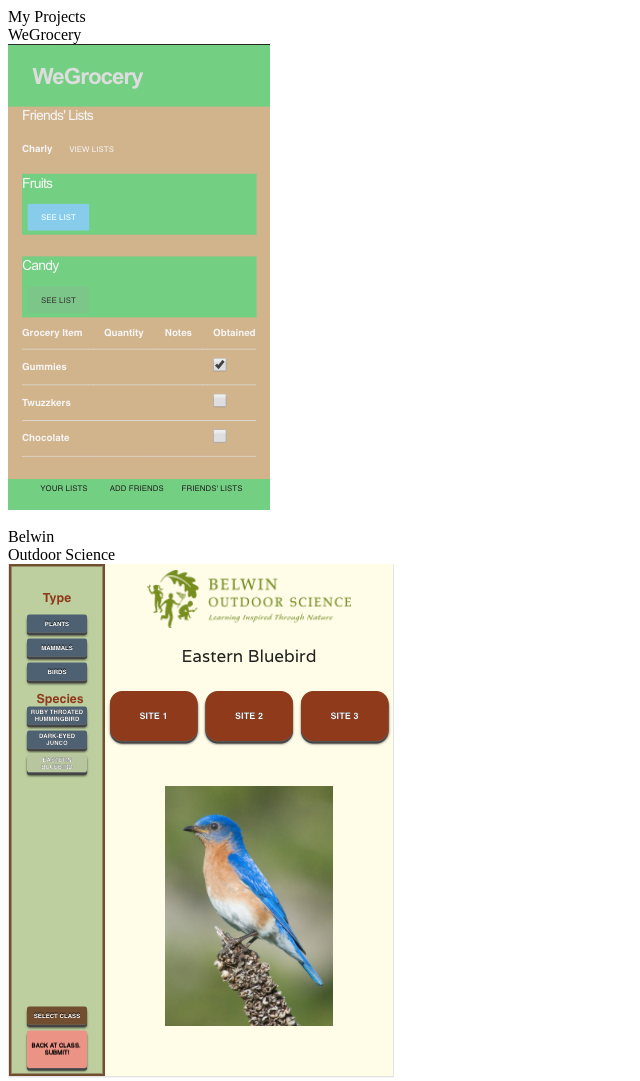
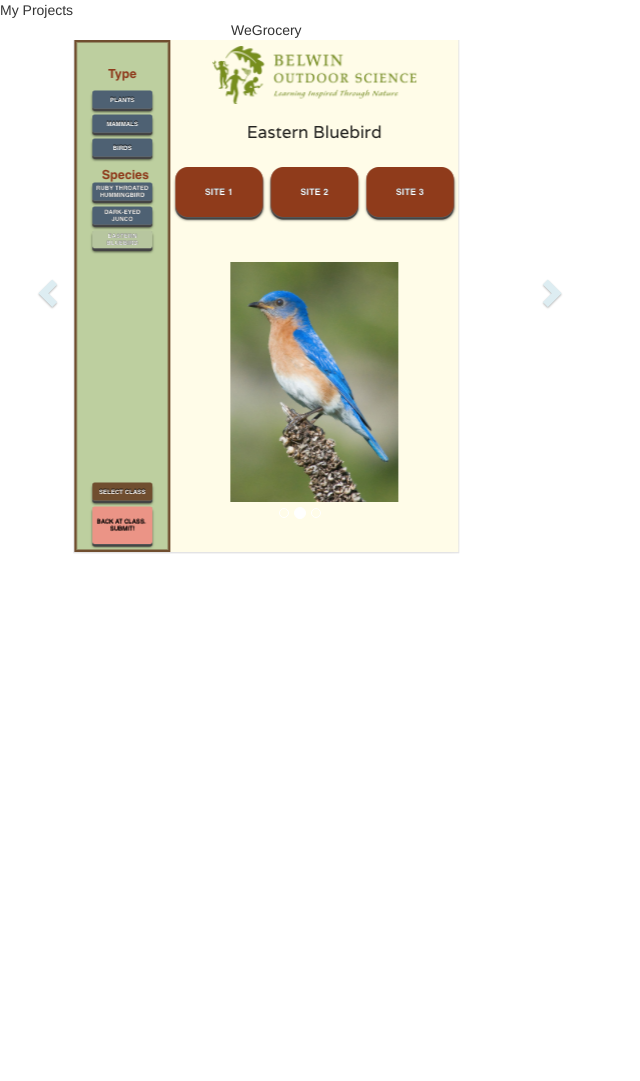
Before and after one commit to charlyrenk/charlyrenk-old-portfolio, a website: page projects.html in a window 1280 px wide. Shown: the whole page, without its empty margins (0-640 px from the left). After the commit the page ends 800 px from the top, so only its background shows below. Drawn offline with nearby package versions, Linux system fonts and the light colour scheme.

Commit message:
testing carousel

```diff
--- a/projects.html
+++ b/projects.html
@@ -1,7 +1,33 @@
+<head>
+    <link rel="stylesheet" href="https://maxcdn.bootstrapcdn.com/bootstrap/3.3.7/css/bootstrap.min.css" integrity="sha384-BVYiiSIFeK1dGmJRAkycuHAHRg32OmUcww7on3RYdg4Va+PmSTsz/K68vbdEjh4u"
+        crossorigin="anonymous">
+    <style>
+        #myCarousel {
+            text-align: center;
+            width: fit-content;
+            min-width: 600px;
+        }
+
+        .imageCarousel {
+            margin: auto;
+        }
+
+        .carousel-control {
+            background-image: none !important;
+        }
+
+        .glyphicon {
+            color: rgb(187, 220, 230);
+        }
+    </style>
+    <script src="https://ajax.googleapis.com/ajax/libs/jquery/3.3.1/jquery.min.js"></script>
+    <script src="https://maxcdn.bootstrapcdn.com/bootstrap/3.3.7/js/bootstrap.min.js"></script>
+</head>
+
 <div class="pageContainer" layout="column" layout-align="start center">
     <div class="subHead1">My Projects</div>
     <div layout="column" layout-align="center start">
-        <div class="projectDiv" layout="column" layout-align="start center">
+        <!-- <div class="projectDiv" layout="column" layout-align="start center">
             <div class="buttonDiv"><md-button class="projectButton subHead2" ng-click="pc.showDialog($event)">WeGrocery</md-button></div>
             <img class="projectPic" src="assets/WeGrocery.png" alt="WeGrocery">
         </div>
@@ -9,6 +35,44 @@
         <div class="projectDiv" layout="column" layout-align="start center">
             <div class="buttonDiv"><md-button class="projectButton subHead2" ng-click="pc.showBelwin($event)">Belwin <br> Outdoor Science</md-button></div>
             <img classa="projectPic" src="assets/Belwin.png" alt="WeGrocery">
+        </div> -->
+        <div>
+            <div id="myCarousel" class="carousel slide" data-ride="carousel">
+                <!-- Indicators -->
+                <ol class="carousel-indicators">
+                    <li data-target="#myCarousel" data-slide-to="0" class="active"></li>
+                    <li data-target="#myCarousel" data-slide-to="1"></li>
+                    <li data-target="#myCarousel" data-slide-to="2"></li>
+                </ol>
+
+                <!-- Wrapper for slides -->
+                <div class="carousel-inner">
+                    <div class="item active">
+                        <div class="buttonDiv">
+                            <md-button class="projectButton subHead2" ng-click="pc.showDialog($event)">WeGrocery</md-button>
+                        </div>
+                        <img class="imageCarousel" src="assets/Belwin.png" alt="">
+                    </div>
+
+                    <div class="item">
+                        <div class="buttonDiv">
+                            <md-button class="projectButton subHead2" ng-click="pc.showBelwin($event)">Belwin
+                                <br> Outdoor Science</md-button>
+                        </div>
+                        <img class="imageCarousel" src="assets/WeGrocery.png" alt="">
+                    </div>
+                </div>
+
+                <!-- Left and right controls -->
+                <a class="left carousel-control" href="#myCarousel" data-slide="prev">
+                    <span class="glyphicon glyphicon-chevron-left"></span>
+                    <span class="sr-only">Previous</span>
+                </a>
+                <a class="right carousel-control" href="#myCarousel" data-slide="next">
+                    <span class="glyphicon glyphicon-chevron-right"></span>
+                    <span class="sr-only">Next</span>
+                </a>
+            </div>
         </div>
 
     </div>
--- a/styles/style.css
+++ b/styles/style.css
@@ -14,7 +14,7 @@
     background-color: white;
 }
 
-#navbar {}
+
 
 .subHead1 {
     text-align: center;
@@ -65,9 +65,7 @@
     width: 80%;
 }
 
-/* body.ng-scope.md-dialog-is-showing{
-    position: relative!important; */
-}
+
 
 body {
     max-width: 1200px;
```
Also changed, not shown: carousel.html (+12 -4 lines).
